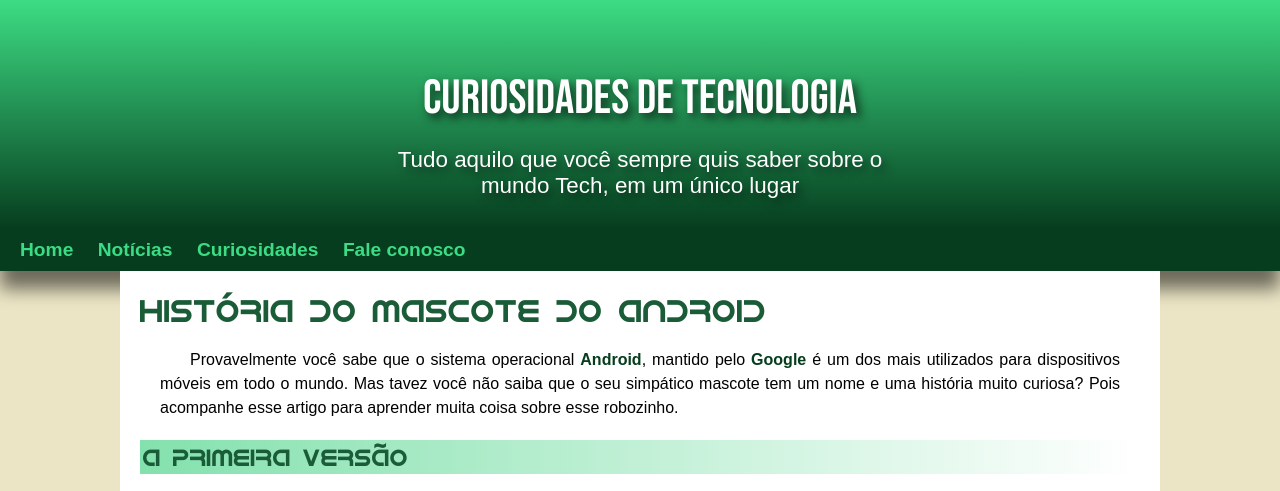
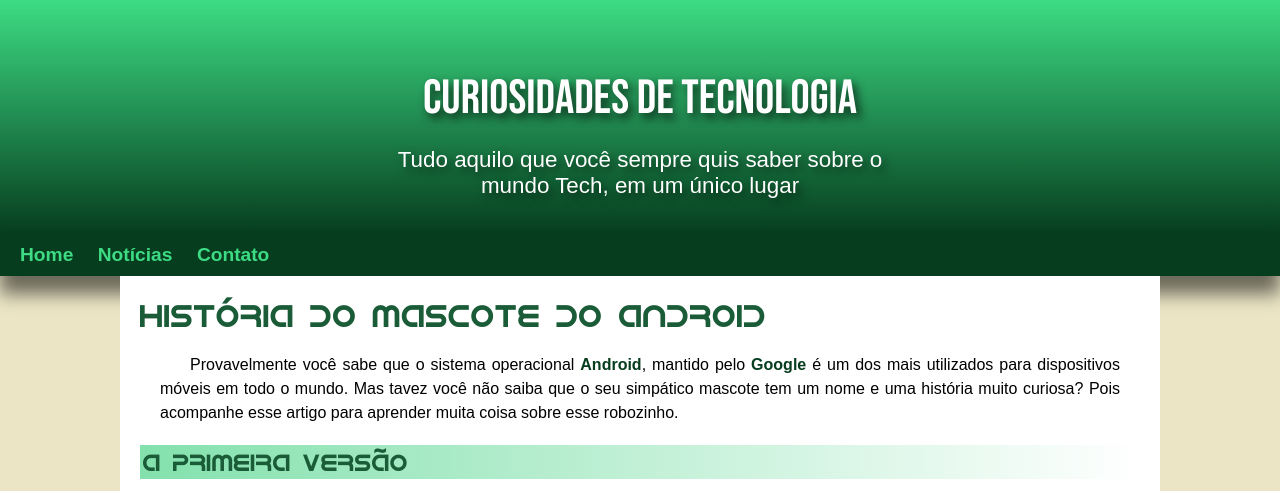
Before and after one commit to JosueLeandro-J/projeto-android, a plain HTML site: page index.html in a window 1280 px wide. Shown: the top 491 px of the page. Drawn offline with Linux system fonts and the light colour scheme.

Commit message:
problema de padding resolvido

```diff
--- a/estilos/style.css
+++ b/estilos/style.css
@@ -58,6 +58,7 @@ header > p{
     font-family: var(--fonte-padrao);
     font-size: 1.4em;
     text-shadow: 4px 5px 10px rgba(0, 0, 0, 0.562);
+    padding-bottom: 5px;
     padding-left: 10px;
     padding-right: 10px;
     margin: auto;
--- a/index.html
+++ b/index.html
@@ -16,8 +16,7 @@
     <nav>
         <a href="">Home</a>
         <a href="">Notícias</a>
-        <a href="">Curiosidades</a>
-        <a href="">Fale conosco</a>
+        <a href="">Contato</a>
     </nav>
     <main>
         <article>
```
